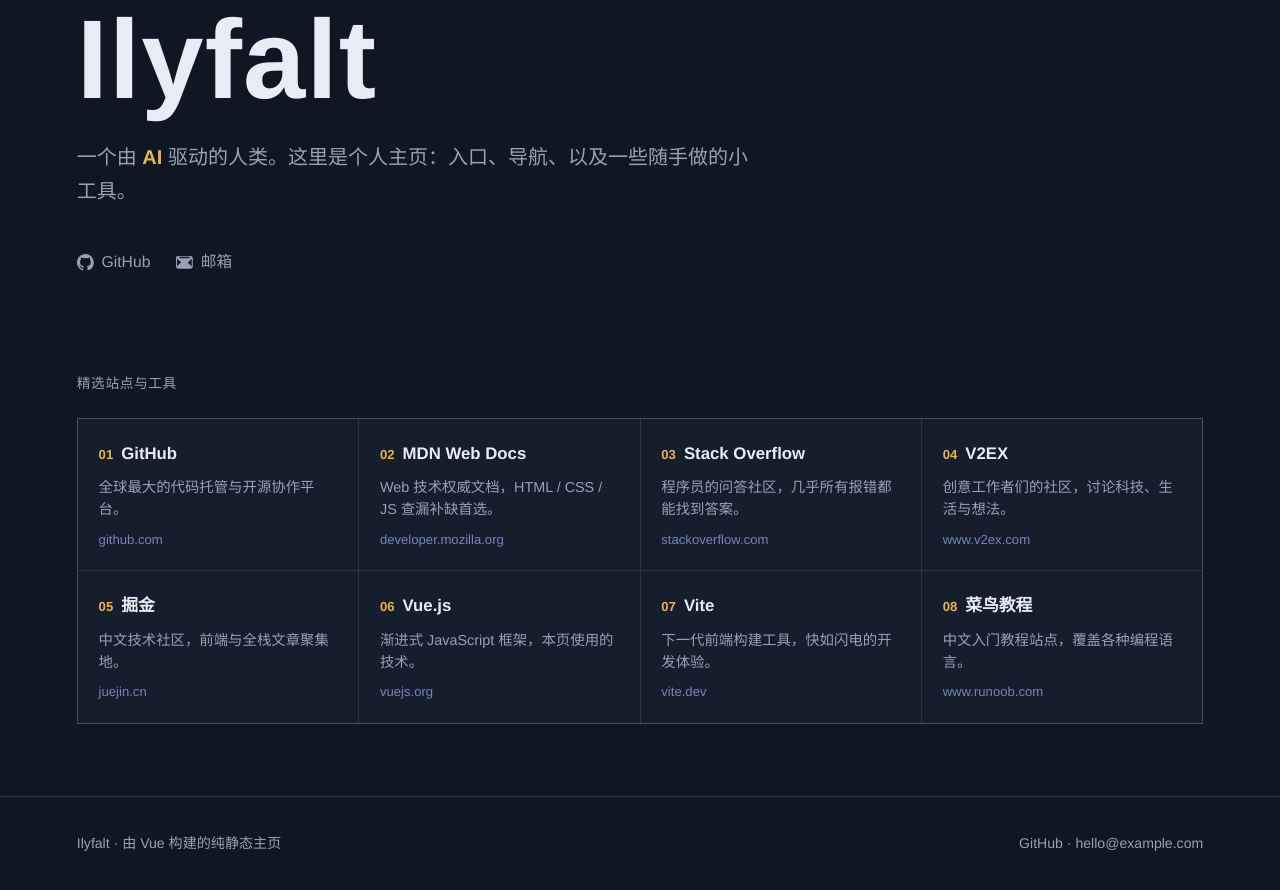
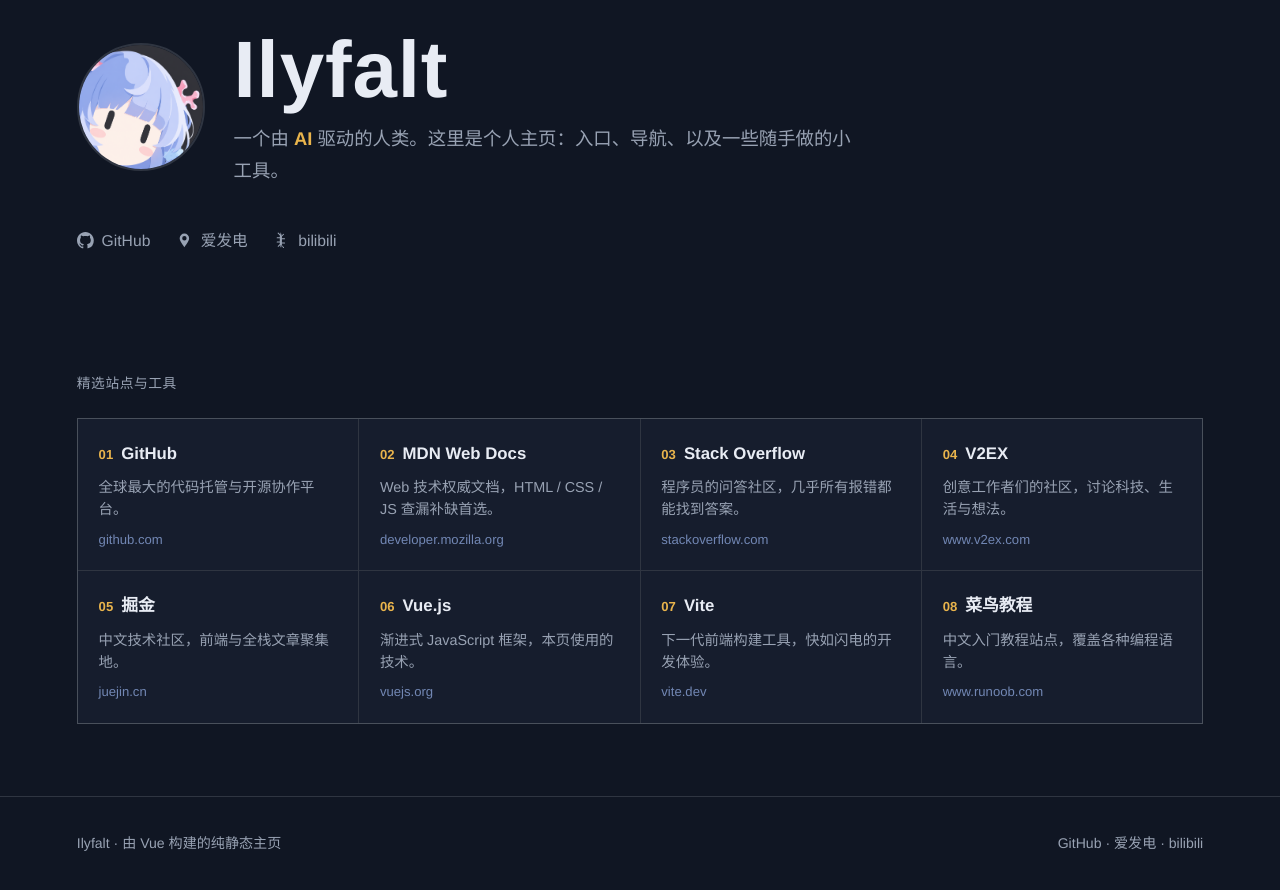
Before and after one commit to Rune-cn/yourhome, a Vue app: page / in a window 1280 px wide. Shown: the part 140-1030 px from the top of the page. Built offline with nearby package versions, Linux system fonts and the light colour scheme.

Commit message:
更新：添加头像、个人媒体链接（GitHub Rune-cn / 爱发电 / bilibili）

```diff
--- a/src/components/FooterBar.vue
+++ b/src/components/FooterBar.vue
@@ -2,9 +2,11 @@
   <footer>
     <span>Ilyfalt · 由 Vue 构建的纯静态主页</span>
     <span>
-      <a href="https://github.com" target="_blank" rel="noopener">GitHub</a>
+      <a href="https://github.com/Rune-cn/" target="_blank" rel="noopener">GitHub</a>
       ·
-      <a href="mailto:hello@example.com">hello@example.com</a>
+      <a href="https://afdian.com/a/CNRune" target="_blank" rel="noopener">爱发电</a>
+      ·
+      <a href="https://space.bilibili.com/3546928530852407" target="_blank" rel="noopener">bilibili</a>
     </span>
   </footer>
 </template>
--- a/src/components/HeroSection.vue
+++ b/src/components/HeroSection.vue
@@ -10,10 +10,15 @@
   <header class="hero">
     <span class="dot" aria-hidden="true"></span>
     <div class="rule" aria-hidden="true"></div>
-    <h1 class="serif">Ilyfalt</h1>
-    <p class="sub">
-      一个由 <b>AI</b> 驱动的人类。这里是个人主页：入口、导航、以及一些随手做的小工具。
-    </p>
+    <div class="avatar-row">
+      <img class="avatar" src="/avatar.png" alt="头像" width="112" height="112" />
+      <div class="avatar-side">
+        <h1 class="serif">Ilyfalt</h1>
+        <p class="sub">
+          一个由 <b>AI</b> 驱动的人类。这里是个人主页：入口、导航、以及一些随手做的小工具。
+        </p>
+      </div>
+    </div>
     <nav class="media" aria-label="个人媒体">
       <a v-for="m in media" :key="m.name" :href="m.url" target="_blank" rel="noopener">
         <svg viewBox="0 0 16 16" fill="currentColor" aria-hidden="true">
@@ -39,22 +44,42 @@
   width: 56px;
   height: 4px;
   background: var(--accent);
-  margin-bottom: 2.2rem;
+  margin-bottom: 2.4rem;
   border-radius: 2px;
 }
 
-h1 {
-  font-size: clamp(3rem, 11vw, 7rem);
+.avatar-row {
+  display: flex;
+  align-items: center;
+  gap: 1.8rem;
+  flex-wrap: wrap;
+}
+
+.avatar {
+  width: clamp(84px, 18vw, 128px);
+  height: clamp(84px, 18vw, 128px);
+  border-radius: 50%;
+  object-fit: cover;
+  border: 2px solid var(--line);
+  flex: none;
+}
+
+.avatar-side h1 {
+  font-size: clamp(2.4rem, 8vw, 5rem);
   font-weight: 700;
   letter-spacing: 0.01em;
-  line-height: 1.02;
+  line-height: 1.05;
+}
+
+.avatar-side .sub {
+  margin-top: 0.7rem;
 }
 
 .sub {
   margin-top: 1.4rem;
   max-width: 34em;
   color: var(--text-dim);
-  font-size: clamp(1rem, 2.4vw, 1.25rem);
+  font-size: clamp(0.95rem, 2.2vw, 1.15rem);
 }
 
 .sub b {
--- a/src/data/media.js
+++ b/src/data/media.js
@@ -1,13 +1,18 @@
-// 个人媒体链接（占位示例，后续替换为自己的）
+// 个人媒体链接
 export const media = [
   {
     name: 'GitHub',
-    url: 'https://github.com',
+    url: 'https://github.com/Rune-cn/',
     icon: 'M8 0C3.58 0 0 3.58 0 8c0 3.54 2.29 6.53 5.47 7.59.4.07.55-.17.55-.38 0-.19-.01-.82-.01-1.49-2.01.37-2.53-.49-2.69-.94-.09-.23-.48-.94-.82-1.13-.28-.15-.68-.52-.01-.53.63-.01 1.08.58 1.23.82.72 1.21 1.87.87 2.33.66.07-.52.28-.87.51-1.07-1.78-.2-3.64-.89-3.64-3.95 0-.87.31-1.59.82-2.15-.08-.2-.36-1.02.08-2.12 0 0 .67-.21 2.2.82.64-.18 1.32-.27 2-.27s1.36.09 2 .27c1.53-1.04 2.2-.82 2.2-.82.44 1.1.16 1.92.08 2.12.51.56.82 1.27.82 2.15 0 3.07-1.87 3.75-3.65 3.95.29.25.54.73.54 1.48 0 1.07-.01 1.93-.01 2.2 0 .21.15.46.55.38A8.01 8.01 0 0 0 16 8c0-4.42-3.58-8-8-8z',
   },
   {
-    name: '邮箱',
-    url: 'mailto:hello@example.com',
-    icon: 'M0 4a2 2 0 0 1 2-2h12a2 2 0 0 1 2 2v8a2 2 0 0 1-2 2H2a2 2 0 0 1-2-2V4zm2.22-1.28l5.78 4.33 5.78-4.33H2.22zM1 4.5v7.19l3.84-3.84L1 4.5zm6.5 4.03L2.66 4.04h10.68L8.5 8.53a.5.5 0 0 1-.55.0zM15 4.5l-3.84 3.85L15 11.69V4.5z',
+    name: '爱发电',
+    url: 'https://afdian.com/a/CNRune',
+    icon: 'M8 1.5a4.5 4.5 0 0 0-4.5 4.5c0 3.2 3.6 6.8 4.5 8.5.9-1.7 4.5-5.3 4.5-8.5A4.5 4.5 0 0 0 8 1.5zm0 6.6a2.1 2.1 0 1 1 0-4.2 2.1 2.1 0 0 1 0 4.2z',
+  },
+  {
+    name: 'bilibili',
+    url: 'https://space.bilibili.com/3546928530852407',
+    icon: 'M7.5 1.5a.5.5 0 0 1 .5.5v1.5l1.7-1.7a.5.5 0 0 1 .7.7l-1.9 1.9v1.6h2.5a.5.5 0 0 1 0 1H8.5v3h2.5a.5.5 0 0 1 0 1H8.5v1.6l1.9 1.9a.5.5 0 0 1-.7.7L8 12.3v1.7a.5.5 0 0 1-1 0v-1.7l-1.7 1.7a.5.5 0 0 1-.7-.7l1.9-1.9V10H4a.5.5 0 0 1 0-1h2.5V6H4a.5.5 0 0 1 0-1h2.5V3.4L4.6 1.5a.5.5 0 1 1 .7-.7L7 2.5V1a.5.5 0 0 1 .5-.5z',
   },
 ]
```
Also changed, not shown: public/avatar.png (added).
